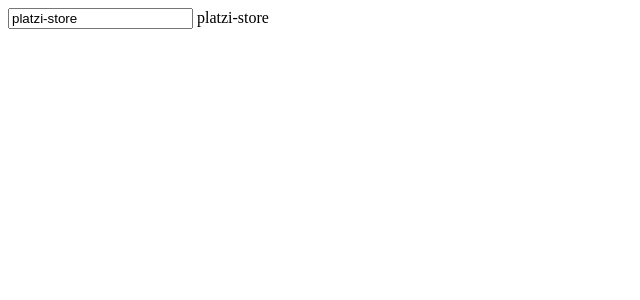
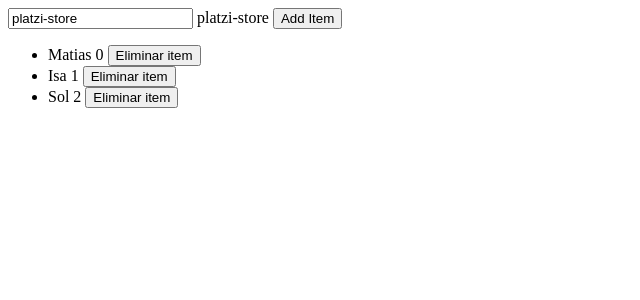
Before and after one commit to Jozaguts/platzi-store, an Angular app: page / in a window 1280 px wide. Shown: the top 300 px of the page, without its empty margins (0-640 px from the left). Built offline with nearby package versions, Linux system fonts and the light colour scheme.

Commit message:
ngfor arrays

```diff
--- a/src/app/app.component.html
+++ b/src/app/app.component.html
@@ -1,3 +1,12 @@
 <input type="text" [(ngModel)]="title" /> {{ title }}
 
 <div *ngIf="title == 'Sagit'">El div ha sido mostrado</div>
+
+<button (click)="addItem()">Add Item</button>
+
+<ul>
+  <li *ngIf="items.length === 0">Lista Vacía</li>
+  <li *ngFor="let name of items; index as i">
+    {{ name }} {{ i }} <button (click)="deleteItem(i)">Eliminar item</button>
+  </li>
+</ul>
--- a/src/app/app.component.ts
+++ b/src/app/app.component.ts
@@ -7,4 +7,12 @@
 })
 export class AppComponent {
   title = 'platzi-store';
+  items = ['Matias', 'Isa', 'Sol']
+
+  addItem() {
+    this.items.push('Nuevo Item');
+  }
+  deleteItem(index: number) {
+    this.items.splice(index, 1);
+  }
 }
```
